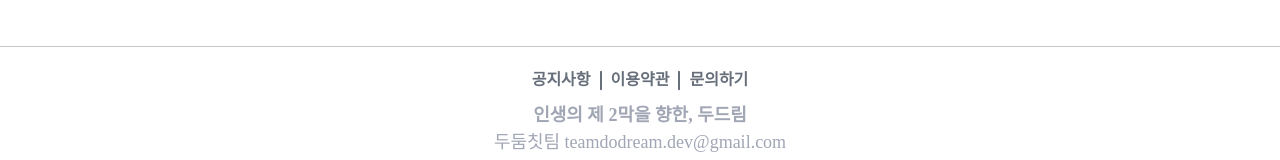
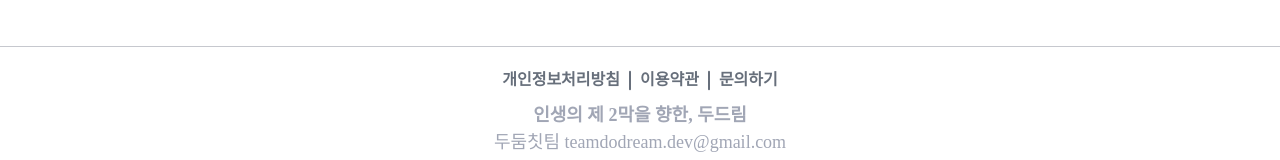
Before and after one commit to TEAM-DoDream/DoDream_FE, a React (Vite) app: page / in a window 1280 px wide. Shown: the part 925-1085 px from the top of the page. Built offline with nearby package versions, Linux system fonts and the light colour scheme; no server answers.

Commit message:
feat: [#243] footer 링크 연결

```diff
--- a/src/common/Footer.tsx
+++ b/src/common/Footer.tsx
@@ -3,11 +3,32 @@ const Footer = () => {
   return (
     <div className="bottom-0 flex h-[130px] flex-col items-center justify-center border-t border-gray-300 bg-white py-6">
       <div className="flex flex-row items-center gap-[9px] text-gray-500 font-B02-SB">
-        <span> 공지사항 </span>
+        <a
+          href="https://substantial-scabiosa-c3a.notion.site/23df45a40bd880d0993bd9633f8eb2fa"
+          target="_blank"
+          rel="noopener noreferrer"
+          className="cursor-pointer"
+        >
+          개인정보처리방침
+        </a>
         <Divider />
-        <span> 이용약관 </span>
+        <a
+          href="https://substantial-scabiosa-c3a.notion.site/23df45a40bd88095bcc2cde291110ee8"
+          target="_blank"
+          rel="noopener noreferrer"
+          className="cursor-pointer"
+        >
+          이용약관
+        </a>
         <Divider />
-        <span> 문의하기 </span>
+        <a
+          href="https://forms.gle/kYUHuiK3SzmUEQLf9"
+          target="_blank"
+          rel="noopener noreferrer"
+          className="cursor-pointer"
+        >
+          문의하기
+        </a>
       </div>
 
       <div className="mt-[13px] text-center text-gray-400 font-B01-SB">
```
